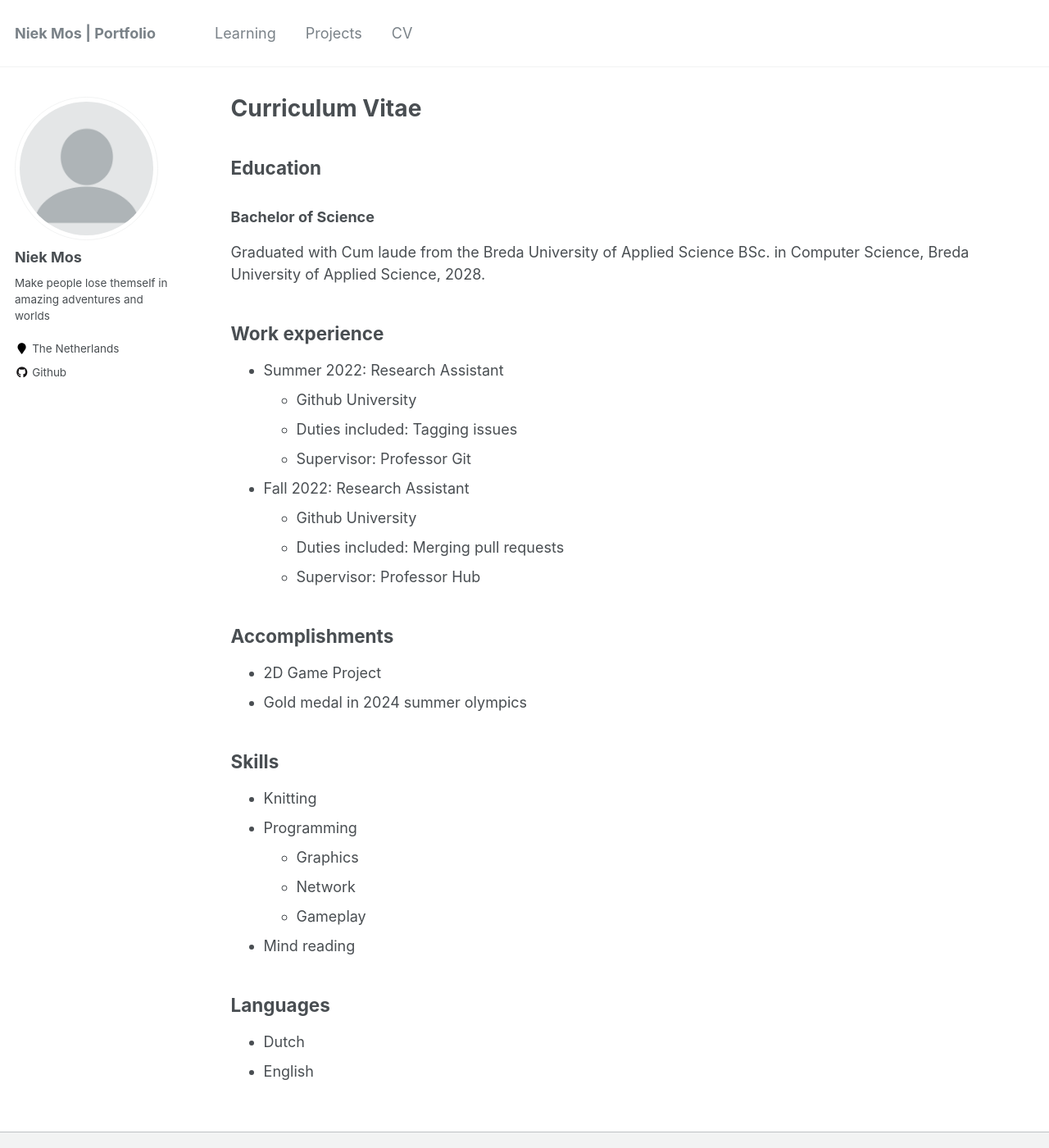
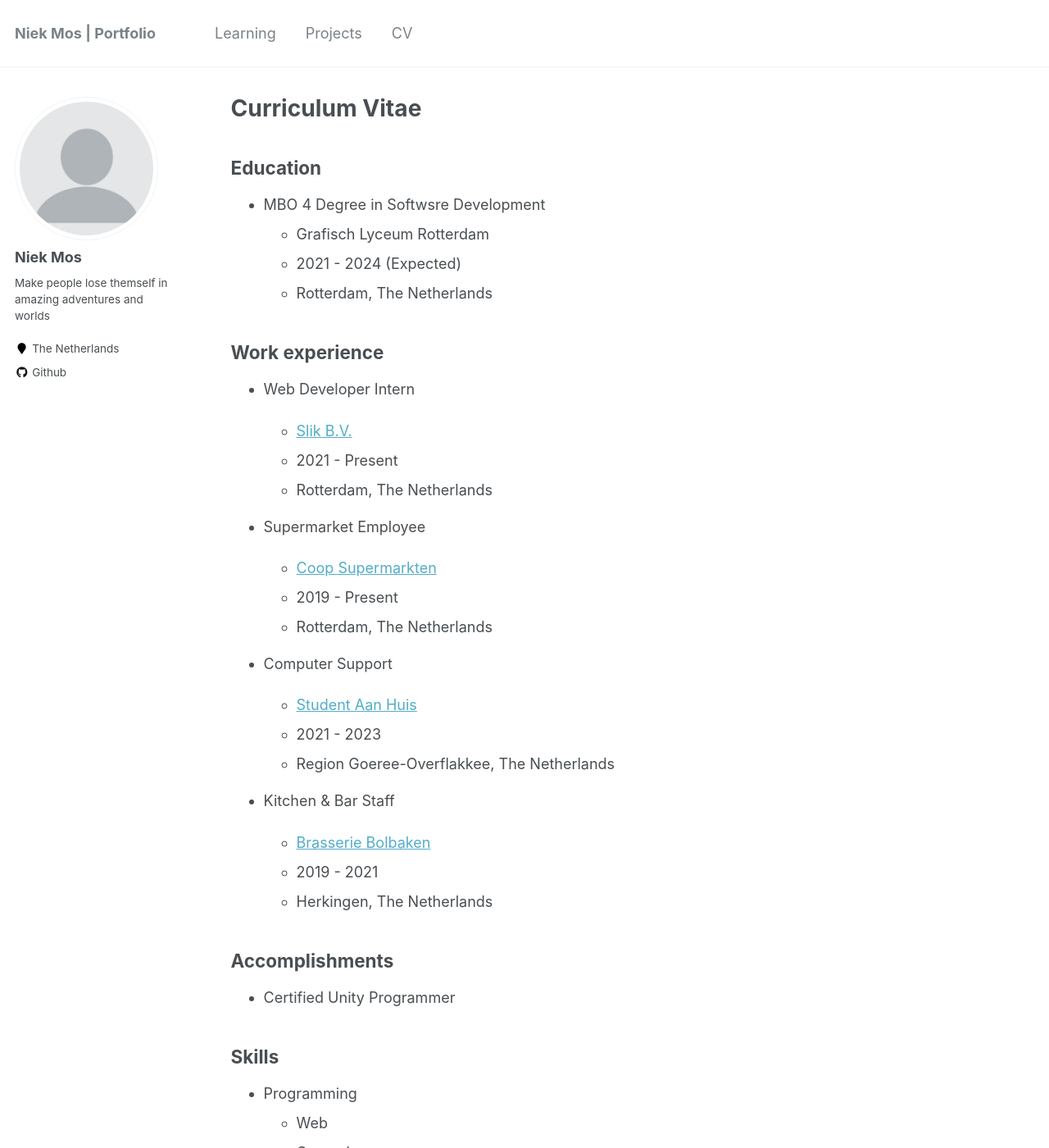
Before and after one commit to TheSatanicFlame/CPPPortfolio, a Jekyll site: the page built from _pages/cv.md, in a window 1280 px wide and 1400 px high. Shown: the whole window at 82% size. Built offline with Jekyll 4.4.1, drawn with Linux system fonts in a browser that asks for light colours.

Commit message:
cv updated

```diff
--- a/_pages/cv.md
+++ b/_pages/cv.md
@@ -4,44 +4,56 @@ title: "Curriculum Vitae"
 permalink: /cv/
 author_profile: true
 redirect_from:
-  - /resume
+    - /resume
 ---
 
 {% include base_path %}
 
 ## Education
 
-### Bachelor of Science
-
-Graduated with Cum laude from the Breda University of Applied Science BSc. in Computer Science, Breda University of Applied Science, 2028.
+-   MBO 4 Degree in Softwsre Development
+    -   Grafisch Lyceum Rotterdam
+    -   2021 - 2024 (Expected)
+    -   Rotterdam, The Netherlands
 
 ## Work experience
 
-* Summer 2022: Research Assistant
-  * Github University
-  * Duties included: Tagging issues
-  * Supervisor: Professor Git
+-   Web Developer Intern
 
-* Fall 2022: Research Assistant
-  * Github University
-  * Duties included: Merging pull requests
-  * Supervisor: Professor Hub
+    -   [Slik B.V.](https://www.slik.nl)
+    -   2021 - Present
+    -   Rotterdam, The Netherlands
+
+-   Supermarket Employee
+
+    -   [Coop Supermarkten](https://www.coop.nl)
+    -   2019 - Present
+    -   Rotterdam, The Netherlands
+
+-   Computer Support
+
+    -   [Student Aan Huis](https://www.studentaanhuis.nl)
+    -   2021 - 2023
+    -   Region Goeree-Overflakkee, The Netherlands
+
+-   Kitchen & Bar Staff
+    -   [Brasserie Bolbaken](https://www.brasseriebolbaken.nl)
+    -   2019 - 2021
+    -   Herkingen, The Netherlands
 
 ## Accomplishments
 
-* 2D Game Project
-* Gold medal in 2024 summer olympics
+-   Certified Unity Programmer
 
 ## Skills
 
-* Knitting
-* Programming
-  * Graphics
-  * Network
-  * Gameplay
-* Mind reading
+-   Programming
+    -   Web
+    -   Gameplay
+-   Gaming
 
 ## Languages
 
-* Dutch
-* English
+-   Dutch
+-   English
+-   Russian
```
